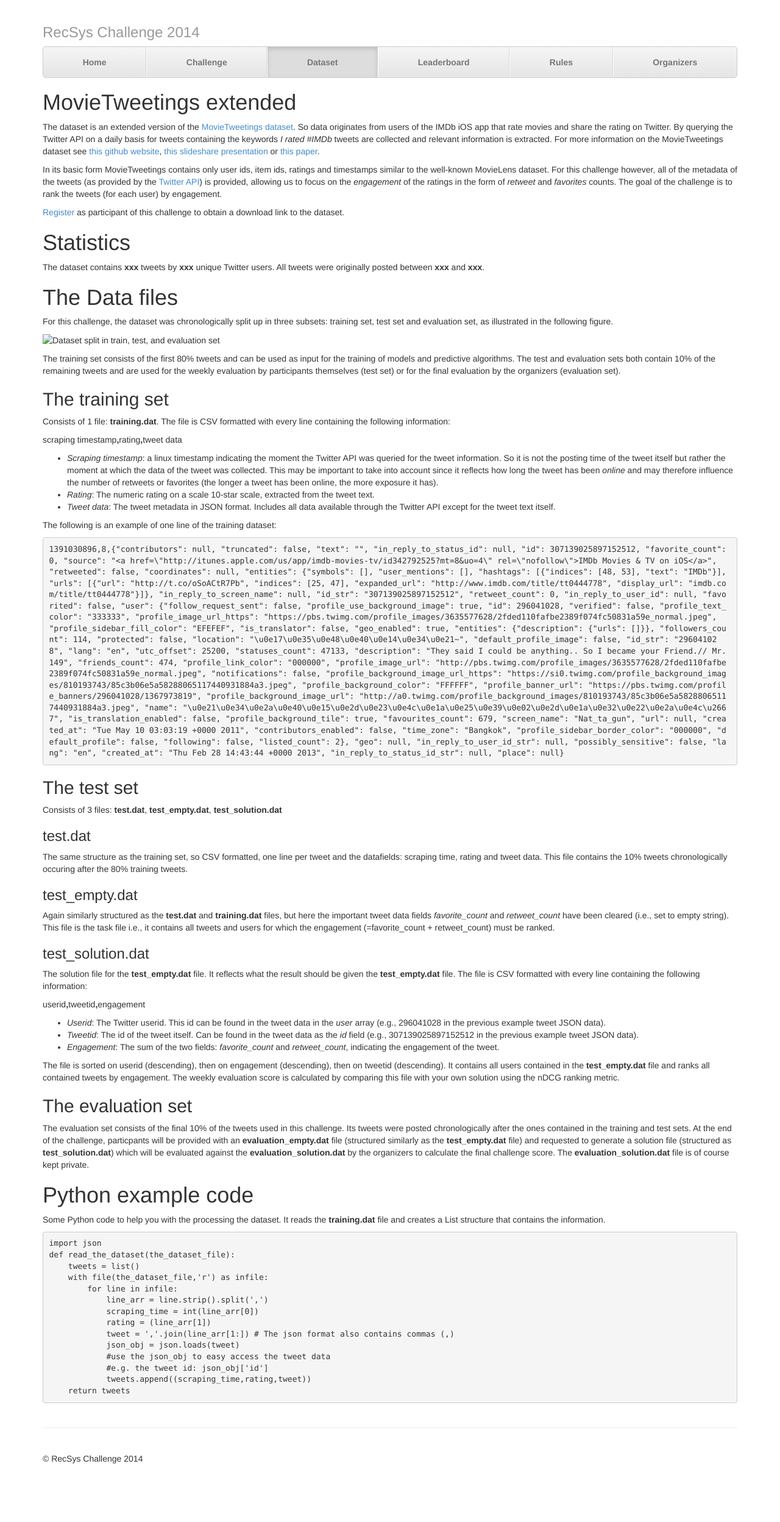
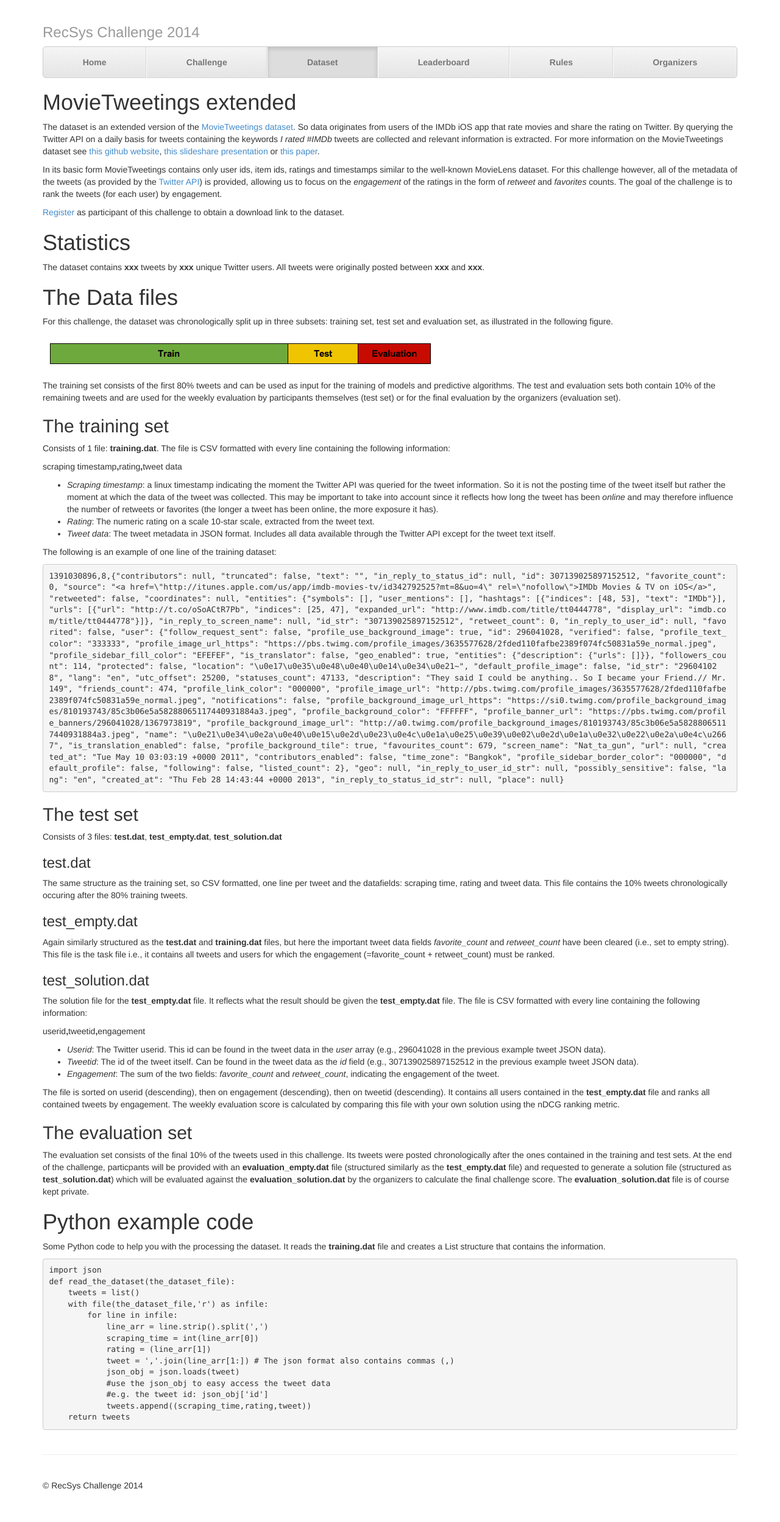
Before and after one commit to recsyschallenge/2014, a Jekyll site: the page built from dataset/index.md, in a window 1280 px wide. Shown: the whole page at 61% size. Built offline with Jekyll 4.4.1, drawn with Linux system fonts in a browser that asks for light colours; Markdown is read by kramdown in place of the engine named in the settings; before the commit the page ends 2452 px from its top, so only the background shows below that.

Commit message:
Fixing the path of the dataset split image

```diff
--- a/dataset/index.md
+++ b/dataset/index.md
@@ -18,7 +18,7 @@ The dataset contains **xxx** tweets by **xxx** unique Twitter users. All tweets
 
 For this challenge, the dataset was chronologically split up in three subsets: training set, test set and evaluation set, as illustrated in the following figure.
 
-![Dataset split in train, test, and evaluation set](img/dataset_split.png)
+![Dataset split in train, test, and evaluation set](../img/dataset_split.png)
 
 The training set consists of the first 80% tweets and can be used as input for the training of models and predictive algorithms. The test and evaluation sets both contain 10% of the remaining tweets and are used for the weekly evaluation by participants themselves (test set) or for the final evaluation by the organizers (evaluation set).
 
```
